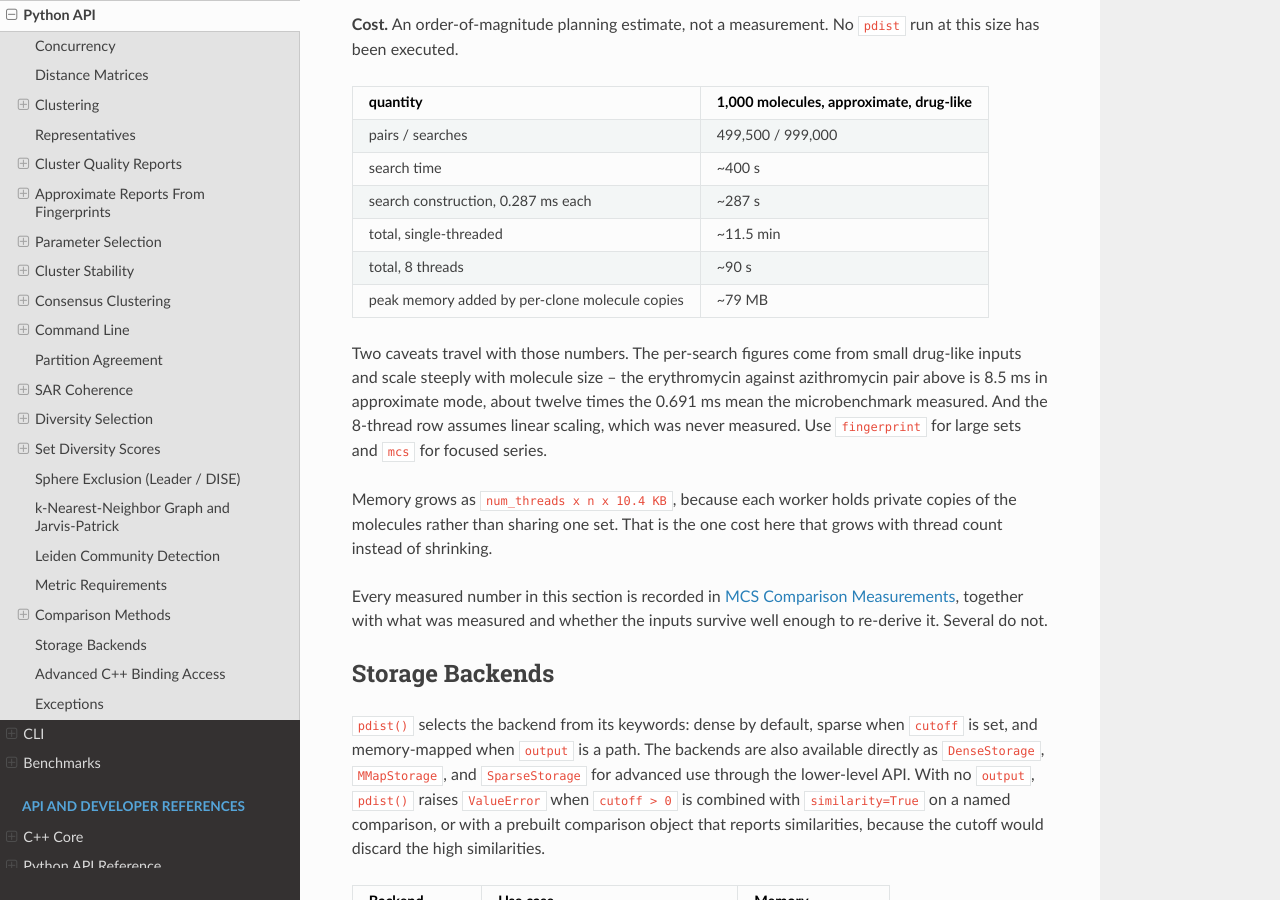
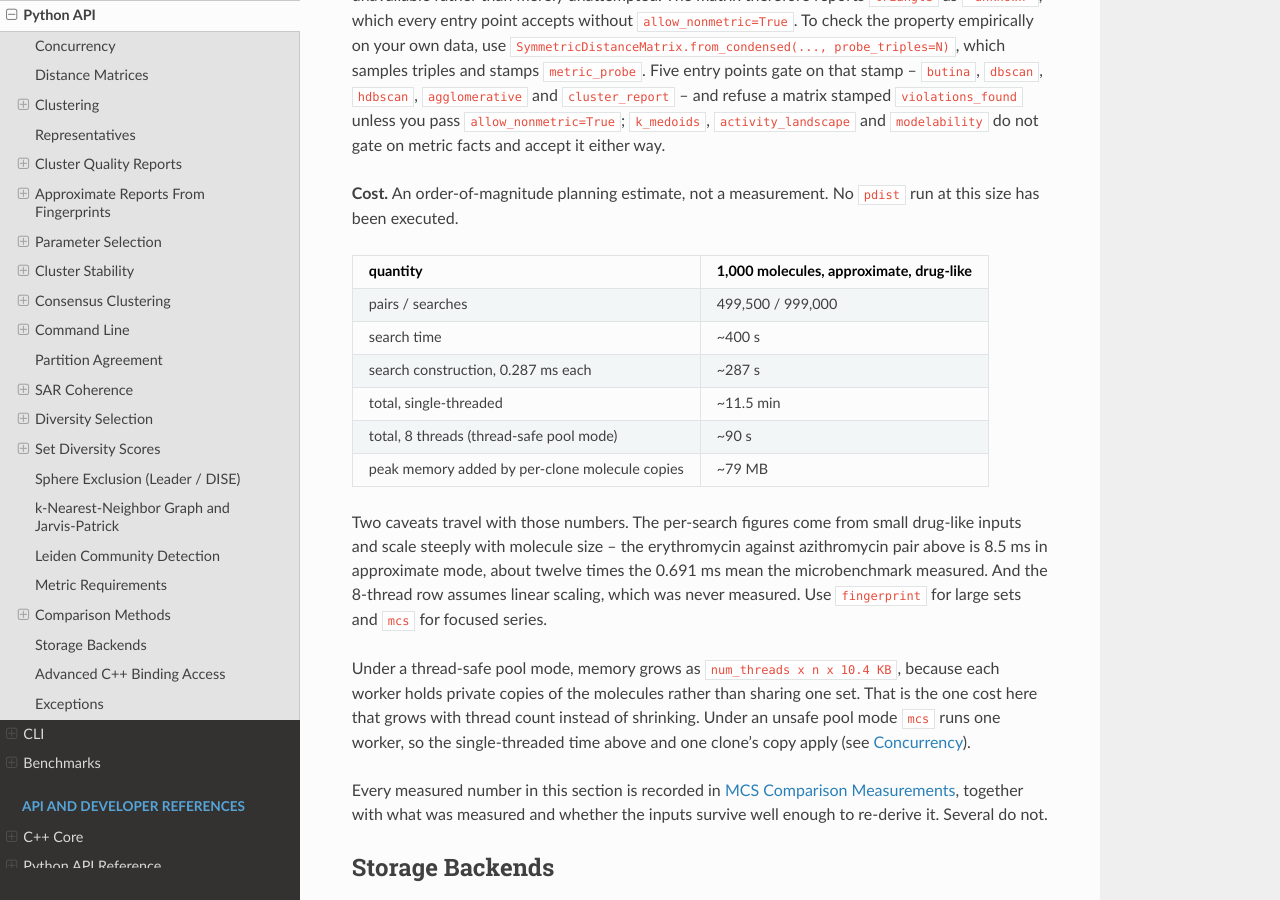
Before and after one commit to scott-arne/oecluster, a Sphinx documentation site: the page built from docs/python-api.md, in a window 1280 px wide and 900 px high, scrolled down 79280 px. Built offline with Sphinx 7.4.7 and the Read the Docs theme 3.1.0, drawn with Linux system fonts in a browser that asks for light colours; pages that are not in the unit, such as notebooks, are missing from menus; the version number is read from the project's files by our own code; some of the changed text lies outside the part shown.

Commit message:
docs: say which thread counts and costs assume a thread-safe pool mode

```diff
--- a/docs/python-api.md
+++ b/docs/python-api.md
@@ -46,6 +46,12 @@
 oecluster's own OpenEye copy stands. This holds whether the extension links
 OpenEye as shared libraries (the macOS and Linux wheels) or statically (the
 Windows wheel).
+
+Thread counts, timings and per-worker memory given elsewhere in these docs
+assume a thread-safe mode. Under an unsafe mode, a comparison that runs
+OpenEye code is scored by one worker on the calling thread, with one clone,
+whatever `num_threads` asks for. Matrix inputs, and the fingerprint and
+descriptor comparisons, keep the requested count.
 
 ## Distance Matrices
 
@@ -297,11 +303,12 @@
 | single linkage, matrix | none | a few numbers per item, where 5.19.0 held about 12 GB at 20,000 items |
 
 The comparison forms also hold one clone of the comparison per worker
-thread, whose size depends on its family: a fingerprint clone is small, an
+thread (one clone in total under an unsafe pool mode), whose size depends on its family: a fingerprint clone is small, an
 MCS clone holds about 10.4 KB per molecule.
 
-**Threads.** `num_threads=0` uses every core for the core-distance pass and
-at most 8 threads for the spanning tree. That pass re-reads every remaining
+**Threads.** For a matrix, or a comparison under a thread-safe memory-pool
+mode (see [Concurrency](#concurrency)), `num_threads=0` uses every core for
+the core-distance pass and at most 8 threads for the spanning tree. That pass re-reads every remaining
 item at every step, so it is bound by memory traffic, and every step waits
 for its slowest thread: on a busy machine a smaller explicit `num_threads`
 can be faster.
@@ -2819,7 +2826,7 @@
 picks -- and never build the O(N^2) matrix, so they are the route for a library
 too large to hold one. Each worker thread holds one clone of the comparison;
 for a comparison that copies its items, such as `mcs`, that is O(N) memory per
-worker.
+worker (one worker under an unsafe pool mode; see [Concurrency](#concurrency)).
 
 A lazy comparison is refused before any pair is scored when its declared
 facts rule ranking out: a similarity orientation, a nonzero self-distance,
@@ -3005,8 +3012,9 @@
 | `vendi_score`, order 2 | n(n-1)/2 | O(n) | O(n^2) |
 | `logdet_diversity` | n(n-1)/2 | O(n^2) | O(n^3) |
 
-The comparison paths also hold one comparison clone per worker thread. A
-comparison that copies its items (`mcs`) costs O(n) per clone.
+The comparison paths also hold one comparison clone per worker thread (see
+[Concurrency](#concurrency) for the unsafe-mode cap). A comparison that copies
+its items (`mcs`) costs O(n) per clone.
 
 The table's figures are for the native scoring pass. On the
 `SymmetricDistanceMatrix` path, the Python wrapper first validates the stored
@@ -3124,7 +3132,8 @@
 prebuilt comparison, or a sequence of items with `comparison=` and
 comparison options, as for `sphere_exclusion`. Lazy paths evaluate every
 ordered pair, N(N-1) comparisons, and keep only the O(N*k) graph, plus one
-comparison clone per running worker during the build. A comparison that copies
+comparison clone per running worker during the build (one worker under an
+unsafe pool mode; see [Concurrency](#concurrency)). A comparison that copies
 its items, such as `mcs`, costs O(N) per clone.
 
 **Rows.** Each row lists `k` items other than its own, ordered by ascending
@@ -3929,7 +3938,7 @@
 | search time | ~400 s |
 | search construction, 0.287 ms each | ~287 s |
 | total, single-threaded | ~11.5 min |
-| total, 8 threads | ~90 s |
+| total, 8 threads (thread-safe pool mode) | ~90 s |
 | peak memory added by per-clone molecule copies | ~79 MB |
 
 Two caveats travel with those numbers. The per-search figures come from small
@@ -3939,9 +3948,12 @@
 assumes linear scaling, which was never measured. Use `fingerprint` for large
 sets and `mcs` for focused series.
 
-Memory grows as `num_threads x n x 10.4 KB`, because each worker holds private
-copies of the molecules rather than sharing one set. That is the one cost here
-that grows with thread count instead of shrinking.
+Under a thread-safe pool mode, memory grows as `num_threads x n x 10.4 KB`,
+because each worker holds private copies of the molecules rather than sharing
+one set. That is the one cost here that grows with thread count instead of
+shrinking. Under an unsafe pool mode `mcs` runs one worker, so the
+single-threaded time above and one clone's copy apply
+(see [Concurrency](#concurrency)).
 
 Every measured number in this section is recorded in
 [MCS Comparison Measurements](mcs-measurements.md), together with what was
```
Also changed, not shown: docs/cpp-core.md (+9 -2 lines).
